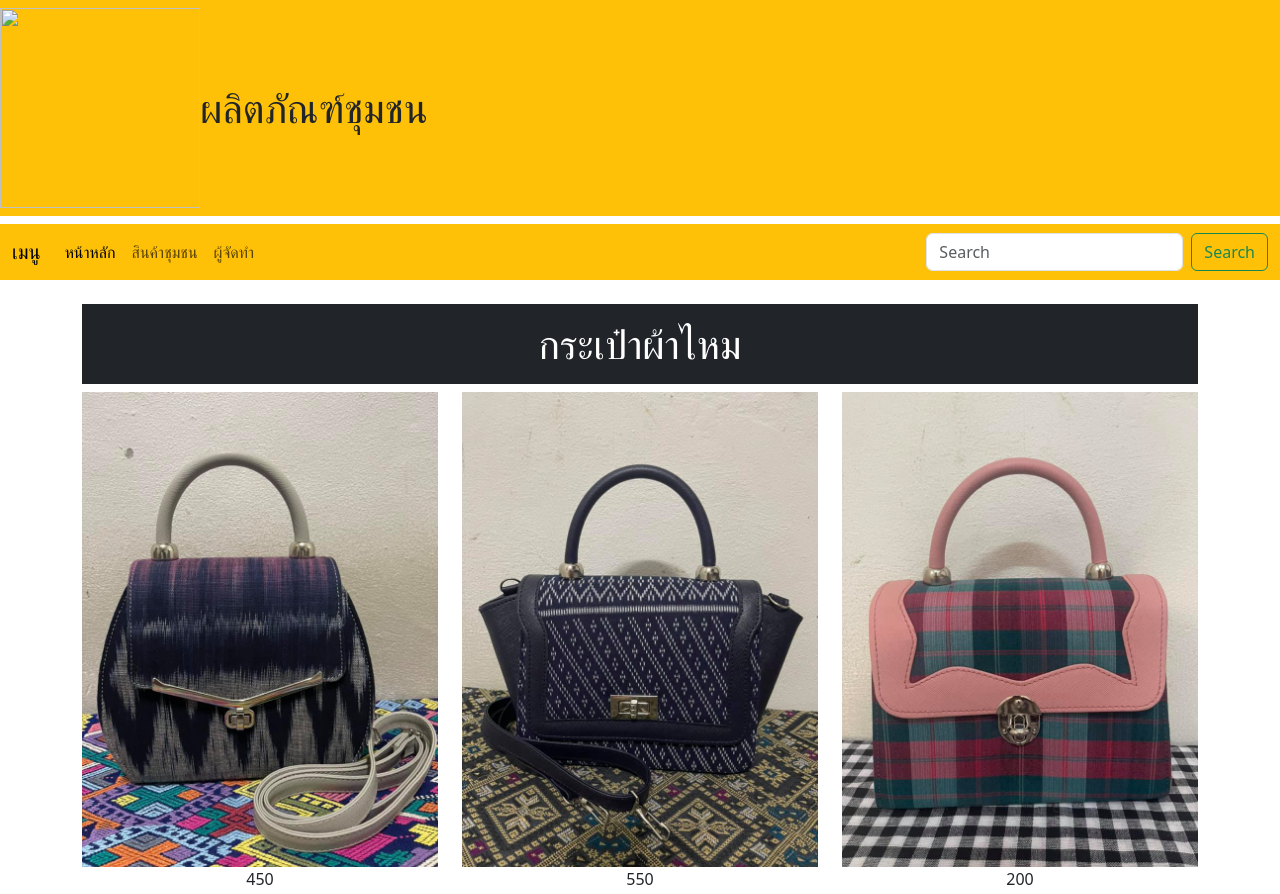
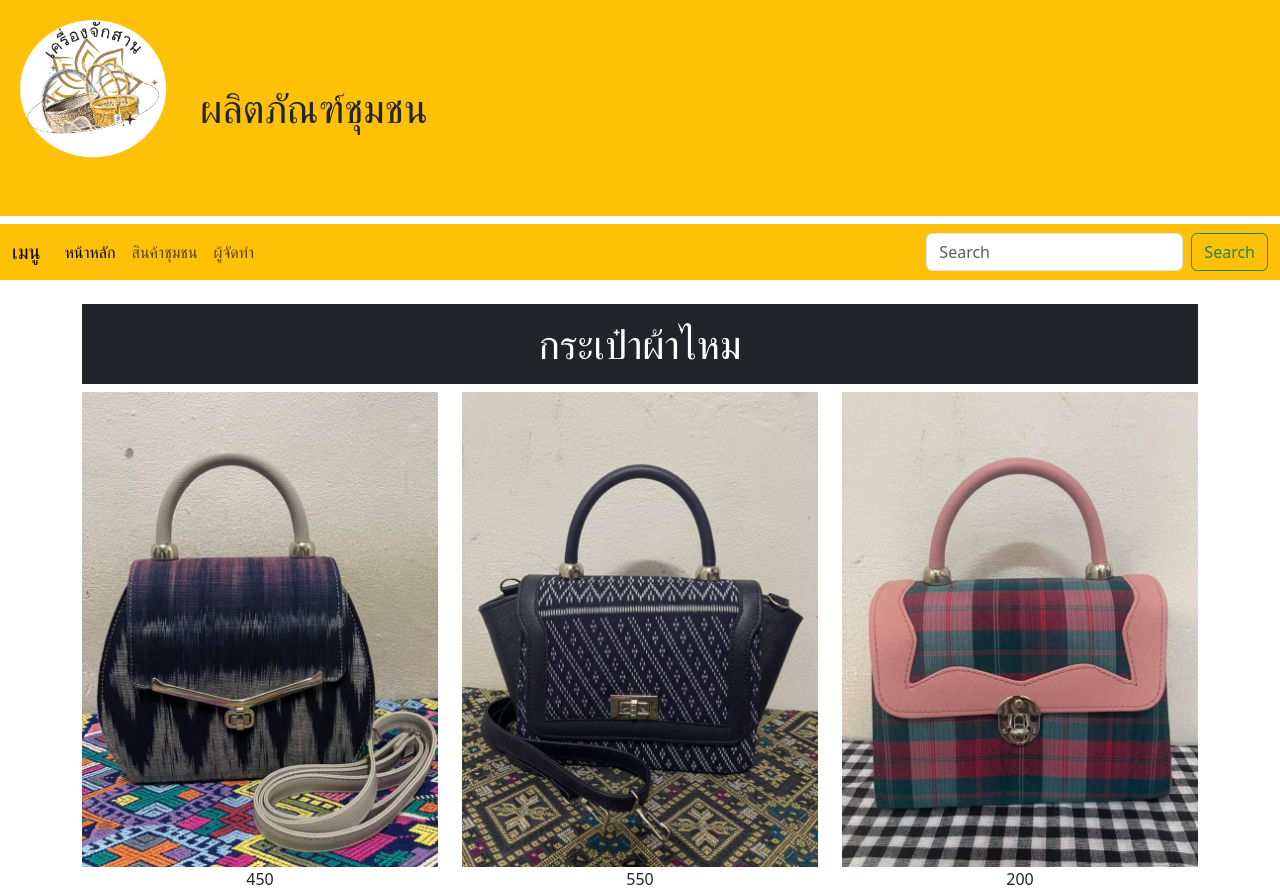
Before and after one commit to foxzy4446/vqw, a plain HTML site: page wp1.html in a window 1280 px wide. Shown: the top 894 px of the page. Drawn offline with nearby package versions, Linux system fonts and the light colour scheme.

Commit message:
Add files via upload

```diff
--- a/wp1.html
+++ b/wp1.html
@@ -7,7 +7,7 @@
     <title>Document</title>
 </head>
 <body>
-  <h1> <nav class="navbar navbar-expand-lg bg-warning"><img src="logo/เครื่องจักสาน (1).png" width="200" height="200" >ผลิตภัณฑ์ชุมชน</h1>
+  <h1> <nav class="navbar navbar-expand-lg bg-warning"><img src="img/เครื่องจักสาน (1).png" width="200" height="200" >ผลิตภัณฑ์ชุมชน</h1>
   <nav class="navbar navbar-expand-lg bg-warning">
     <div class="container-fluid">
       <a class="navbar-brand" href="#">เมนู</a>
```
Also changed, not shown: wp2.html (+1 -1 lines).
